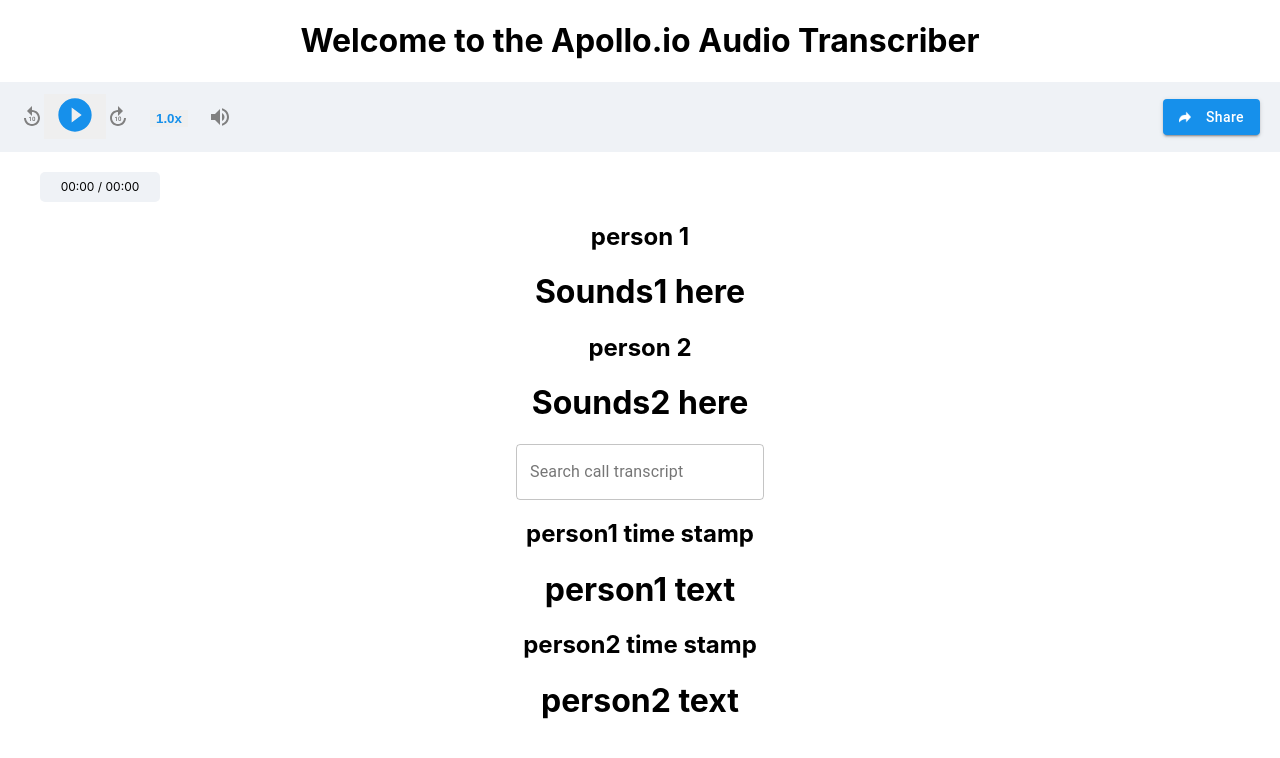
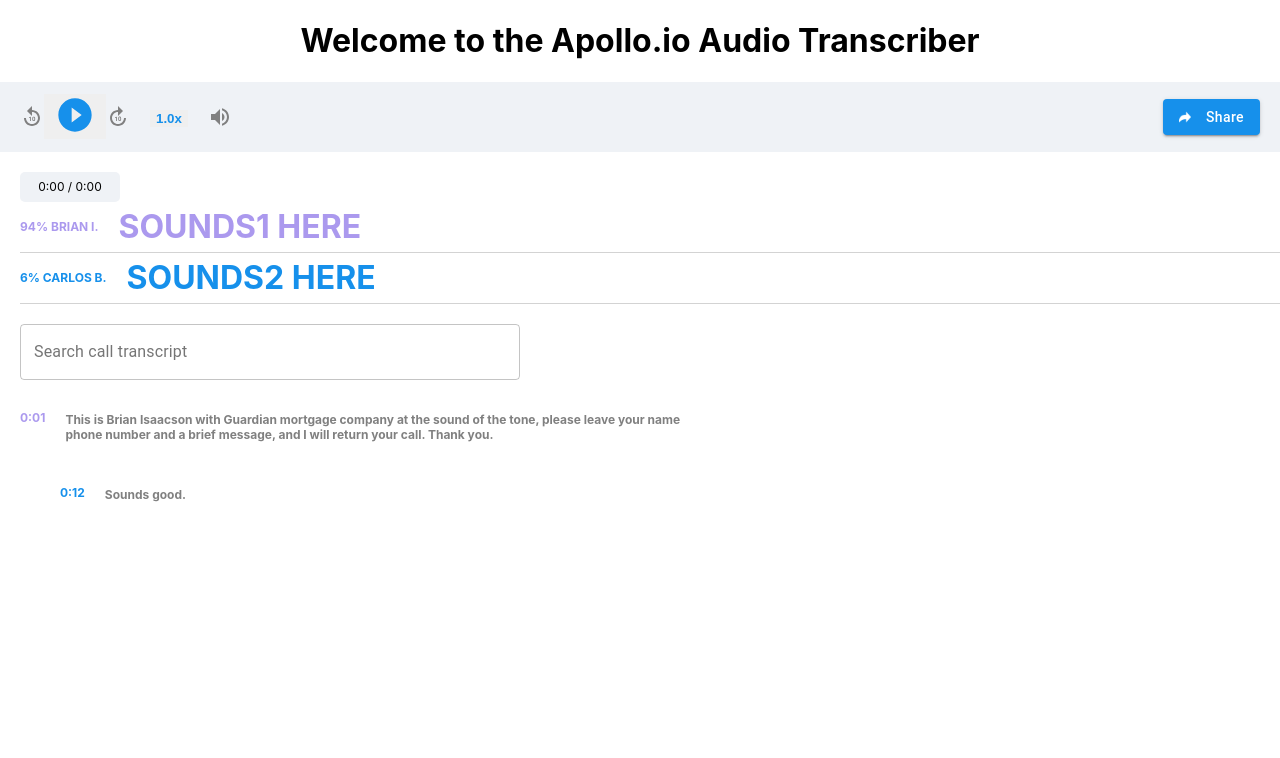
Before and after one commit to carlostbanks/react-waveform-transcript, a React (Create React App) app in the folder waveform-transcript/: page / in a window 1280 px wide. Shown: the top 758 px of the page. Built offline with nearby package versions, Linux system fonts and the light colour scheme.

Commit message:
text area layout finished

```diff
--- a/waveform-transcript/src/App.css
+++ b/waveform-transcript/src/App.css
@@ -107,7 +107,6 @@
 }
 
 .dropdown {
-  color: red;
   font-weight: bold !important;
   padding: 0 20px;
   border-color: none !important;
@@ -129,9 +128,9 @@
 .time {
   background-color: #EFF2F6;
   display: flex;
-  margin-left: 40px;
+  margin-left: 20px;
   width: 80px;
-  padding: 0 20px;
+  padding: 0 10px;
   height: 30px;
   border-radius: 5px;
   margin-top: 20px;
@@ -139,3 +138,78 @@
   justify-content: center;
   font-size: 12px;
 }
+
+.search {
+  display: flex !important;
+  width: 500px !important;
+  margin-left: 20px !important;
+  margin-bottom: 20px !important;
+  font-size: 12px !important;
+}
+
+.waveform {
+  display: flex;
+  flex-flow: column;
+  margin-left: 20px;
+}
+
+.textbox {
+  display: flex;
+  margin-left: 20px;
+  align-items: flex-start;
+  height: 70px;
+  width: 700px;
+  justify-content: flex-start;
+  margin-bottom: 5px;
+}
+
+.textbox h2 {
+  font-size: 12px;
+  text-align: left;
+  margin-right: 10px;
+  padding-right: 10px;
+}
+
+.textbox .first-purple {
+  border: 1px solid #AB99EE;
+}
+
+.textbox .second-blue {
+  border-left: 1px solid #1690EB;
+}
+
+.textbox h3 {
+  font-size: 12px;
+  text-align: left;
+  padding-right: 10px;
+  color: gray;
+}
+
+.offset {
+  margin-left: 60px;
+}
+
+.persons {
+  display: flex;
+  align-items: center;
+  height: 50px;
+  border-bottom: 1px solid lightgrey;
+  text-transform: uppercase;
+}
+
+.persons h2 {
+  margin-right: 20px;
+  font-size: 12px;
+}
+
+.first-purple {
+  color: #AB99EE;
+}
+
+.second-blue {
+  color: #1690EB
+}
+
+.transcript {
+  margin-top: 20px;
+}
--- a/waveform-transcript/src/assets/transcript.json
+++ b/waveform-transcript/src/assets/transcript.json
@@ -1,5 +1,9 @@
 {
-    "transcript_text": ["This is Brian Isaacson with Guardian mortgage company at the sound of the tone, please leave your name phone number and a brief message, and I will return your call. Thank you.", "Sounds good"],
+    "transcript_text":
+    [
+        "This is Brian Isaacson with Guardian mortgage company at the sound of the tone, please leave your name phone number and a brief message, and I will return your call. Thank you.",
+        "Sounds good"
+    ],
     "word_timings":
     [
         [
--- a/waveform-transcript/src/components/Transcript.js
+++ b/waveform-transcript/src/components/Transcript.js
@@ -6,15 +6,15 @@
 const Transcript = () => {
 
 return (
-    <div className="main-container">
-          <TextField id="outlined-basic" label="Search call transcript" variant="outlined" />
-          <div>
-            <h2>person1 time stamp</h2>
-            <h1>person1 text</h1>
+    <div className="transcript">
+          <TextField className='search' id="outlined-basic" label="Search call transcript" variant="outlined" />
+          <div className='textbox first-purple'>
+            <h2>0:01</h2>
+            <h3>This is Brian Isaacson with Guardian mortgage company at the sound of the tone, please leave your name phone number and a brief message, and I will return your call. Thank you.</h3>
           </div>
-          <div>
-            <h2>person2 time stamp</h2>
-            <h1>person2 text</h1>
+          <div className='textbox offset second-blue '>
+            <h2>0:12</h2>
+            <h3>Sounds good.</h3>
           </div>
     </div>
   );
--- a/waveform-transcript/src/components/Waveform.js
+++ b/waveform-transcript/src/components/Waveform.js
@@ -8,7 +8,7 @@
   var hours = Math.floor(current / 60 / 60);
   var minutes = Math.floor(current / 60) - (hours * 60);
   var seconds = current % 60;
-  var formatted = minutes.toString().padStart(2, '0') +
+  var formatted = minutes.toString().padStart(1, '0') +
   ':' + seconds.toString().padStart(2, '0');
 
   // time conversion for total
@@ -16,8 +16,10 @@
   var hoursTotal = Math.floor(total / 60 / 60);
   var minutesTotal = Math.floor(total / 60) - (hoursTotal * 60);
   var secondsTotal = total % 60;
-  var formattedTotal = minutesTotal.toString().padStart(2, '0') +
+  var formattedTotal = minutesTotal.toString().padStart(1, '0') +
   ':' + secondsTotal.toString().padStart(2, '0');
+
+
 
     return (
       <div className='waveform-container'>
@@ -25,17 +27,15 @@
         {formatted} / {formattedTotal}
         </div>
           <div className='waveform'>
-            <div className='persons'>
-              <div>
-                <h2>person 1</h2>
+              <div className='persons first-purple'>
+                <h2>94% Brian I.</h2>
                 <h1>Sounds1 here</h1>
               </div>
-              <div>
-                <h2>person 2</h2>
+              <div className='persons second-blue'>
+                <h2>6% Carlos B.</h2>
                 <h1>Sounds2 here</h1>
               </div>
-            </div>
-        </div>
+          </div>
       </div>
     );
   };
```
